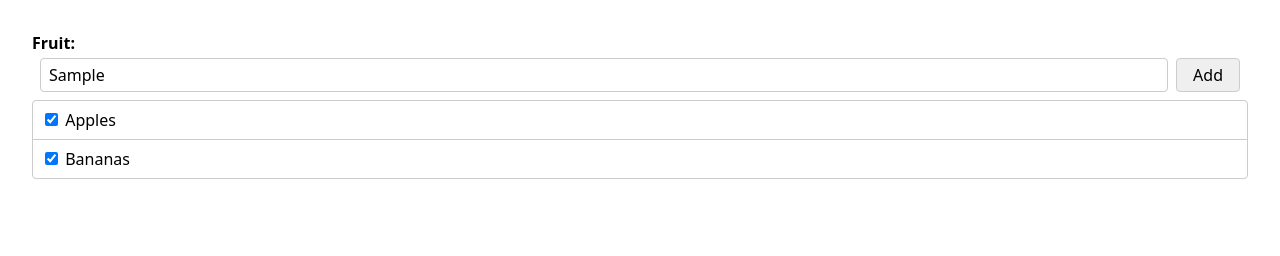
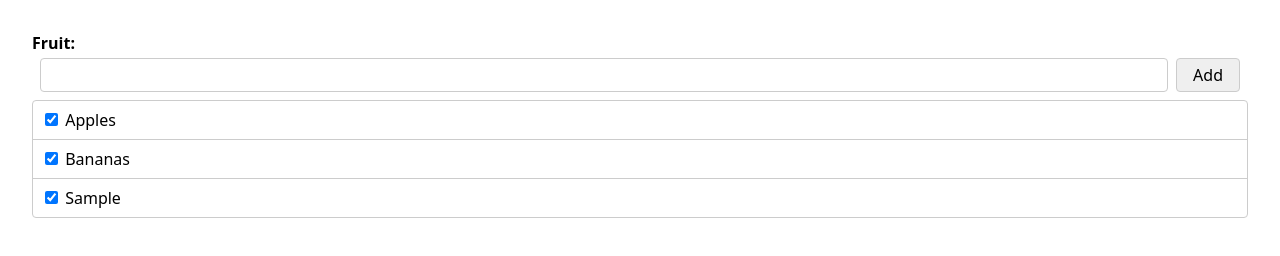
Before and after one commit to ndorfin/multi-options-webcomponent, a plain HTML site: page example/index.html in a window 1280 px wide. Both pictures are taken after typing "Sample" into the empty fields and a click on the button "Add". Drawn offline with Linux system fonts and the light colour scheme.

Commit message:
Adding and deleting items works. Suggestions update with each change.

```diff
--- a/example/css/example.css
+++ b/example/css/example.css
@@ -2,29 +2,6 @@
 
 multi-options {
 	display: block;
-
-
-	& [type="text"],
-	& button {
-		appearance: none;
-		display: block;
-		padding: 0.5rem;
-		border: #ccc solid 1px;
-		border-radius: 0.25rem;
-		font-family: inherit;
-		font-size: 1rem;
-		line-height: 1;
-	}
-
-	& [type="text"] {
-		box-sizing: content-box;
-		inline-size: 100%;
-		max-block-size: 1rem;
-	}
-
-	& button {
-		padding-inline: 1rem;
-	}
 
 	& ul {
 		list-style: '';
@@ -32,6 +9,15 @@ multi-options {
 		margin: 0;
 		border: #ccc solid 1px;
 		border-radius: 0.25rem;
+
+		&:empty::before {
+			content: attr(data-no-items);
+			display: block;
+			padding: 0.5rem;
+			font-style: italic;
+			text-align: center;
+			color: color-mix(in srgb, currentColor 50%, white 50%);
+		}
 
 		& li + li {
 			border-block-start: #ccc solid 1px;
@@ -66,8 +52,34 @@ body {
 	margin: 2rem;
 }
 
-.form_row > label {
-	display: inline-block;
-	font-weight: 700;
-	margin-block-end: 0.25rem;
+.form_row {
+	margin-block: 2rem;
+
+	& > label {
+		display: inline-block;
+		font-weight: 700;
+		margin-block-end: 0.25rem;
+	}
 }
+
+[type="text"],
+button {
+	appearance: none;
+	display: block;
+	padding: 0.5rem;
+	border: #ccc solid 1px;
+	border-radius: 0.25rem;
+	font-family: inherit;
+	font-size: 1rem;
+	line-height: 1;
+}
+
+[type="text"] {
+	box-sizing: content-box;
+	inline-size: 100%;
+	max-block-size: 1rem;
+}
+
+button {
+	padding-inline: 1rem;
+}
--- a/example/index.html
+++ b/example/index.html
@@ -21,26 +21,26 @@
 
 				<!-- If you'd like to define how the list of options will be constructed, use these `<template>`s, for both the list or wrapper… -->
 				<template data-type="wrapper">
-					<ul slot="wrapper"></ul>
+					<ul slot="wrapper" data-no-items="No fruit added. Add a fruit above"></ul>
 				</template>
 				<!-- …and for each item -->
 				<template data-type="item">
 					<li>
 						<label>
 							<input type="checkbox" name="options" value="" id="" checked>
-							<span slot="item-label"></span>
+							<span data-item-label></span>
 						</label>
 					</li>
 				</template>
 
 				<!-- If you want the user to be able to add new `options`, add this text field: -->
 				<div>
-					<input type="text" name="options" id="options_new" list="list_fruit">
+					<input type="text" name="options" id="options_new" list="list_fruit" pattern="([\w\s]+)(,\s*\w+)*">
 					<button type="button">Add</button>
 				</div>
 
 				<!-- If some of the known `options` have been added server-side before, list them as checkboxes: -->
-				<ul slot="wrapper">
+				<ul slot="wrapper" data-no-items="No fruit added. Add a fruit above">
 					<li>
 						<label>
 							<input type="checkbox" name="options" value="Apples" id="options_Apples" checked>
--- a/src/mjs/multi-options.mjs
+++ b/src/mjs/multi-options.mjs
@@ -1,29 +1,103 @@
 export default class MultiOptions extends HTMLElement {
 
-	#buttonElem;
-	#wrapperElem;
-	#itemElem;
-	#textElem;
-
-	#addCustomOptionsToList() {
-		let values = this.#textElem.value.split(',');
-		console.log(values);
+	#addNewItemElemToWrapper(item) {
+		let itemFragment = this.templateItem;
+		let checkbox = itemFragment.querySelector('[type="checkbox"]')
+		checkbox.value = item;
+		checkbox.id = `${ checkbox.name }_${ checkbox.value }`;
+		let label = itemFragment.querySelector('[data-item-label]');
+		label.textContent = item;
+		this.wrapperElem.append(itemFragment);
 	}
 
-	#handleButtonClicks(event) {
+	#addNewOptionsToList() {
+		let values = this.textElem.value.split(',');
+		values.forEach((item) => {
+			const trimmedValue = item.trim();
+			if (trimmedValue) {
+				let existingCheckbox = this.wrapperElem.querySelector(`[value="${ trimmedValue }"]`);
+				if (!existingCheckbox) this.#addNewItemElemToWrapper(trimmedValue);
+			}
+		});
+		this.textElem.value = '';
+		this.#synchroniseList();
+	}
+
+	#handleClicks(event) {
 		if (event.target.matches('[type="button"]')) {
-			this.#addCustomOptionsToList();
+			if (this.textElem.value) this.#addNewOptionsToList();
+		}
+	}
+
+	#handleKeyDown(event) {
+		if (event.key == 'Enter' && document.activeElement == this.textElem) {
+			event.preventDefault();
+			if (this.textElem.value) this.#addNewOptionsToList();
+		}
+	}
+
+	#handleChanges(event) {
+		if (event.target.matches('[type="checkbox"]:not(:checked)')) {
+			let topMostParentBeforeWrapper = event.target.closest('[slot="wrapper"] > *');
+			this.wrapperElem.removeChild(topMostParentBeforeWrapper);
+			if (!this.wrapperElem.children.length) this.wrapperElem.textContent = '';
+			this.#synchroniseList();
+		}
+	}
+
+	#refreshList() {
+		const disabledItems = this.datalistElem.querySelectorAll('option:disabled');
+		disabledItems.forEach((item) => item.disabled = false);
+	}
+
+	#synchroniseList() {
+		if (this.datalistElem) {
+			const checkboxes = this.wrapperElem.querySelectorAll('[type="checkbox"]');
+			if (checkboxes.length) {
+				this.#refreshList();
+				checkboxes.forEach(({value}) => {
+					console.log('value', value);
+					this.datalistElem.querySelector(`option[value="${ value }"]`).disabled = true;
+				});
+			}
 		}
 	}
 
 	connectedCallback() {
-		this.#buttonElem = this.querySelector('[type="button"]');
-		this.#wrapperElem = this.querySelector('[slot="wrapper"]');
-		this.#textElem = this.querySelector('[type="text"]');
+		this.addEventListener('click', this.#handleClicks.bind(this));
+		this.addEventListener('keydown', this.#handleKeyDown.bind(this));
+		this.addEventListener('change', this.#handleChanges.bind(this));
+		this.#synchroniseList();
+	}
 
-		this.#buttonElem.addEventListener('click', this.#handleButtonClicks.bind(this));
-		this.addEventListener('submit', (event) => {
-			event.preventDefault();
-		});
+	/* Shorthand template retrieval */
+	#getTemplateFragment(selector) {
+		const templateNode = this.querySelector(selector);
+		return (templateNode) ? templateNode.content.cloneNode(true) : null;
+	}
+	get templateWrapper() {
+		return this.#getTemplateFragment('template[data-type="wrapper"]');
+	}
+	get templateItem() {
+		return this.#getTemplateFragment('template[data-type="item"]');
+	}
+
+	/* Shorthand element lookups */
+	get buttonElem() {
+		return this.querySelector('[type="button"]');
+	}
+	get textElem() {
+		return this.querySelector('[type="text"]');
+	}
+	get wrapperElem() {
+		const wrapper = this.querySelector('[slot="wrapper"]');
+		if (wrapper) return wrapper;
+
+		const newWrapper = this.templateWrapper;
+		this.append(newWrapper);
+		return this.querySelector('[slot="wrapper"]');
+	}
+	get datalistElem() {
+		return this.querySelector('datalist');
 	}
 }
```
